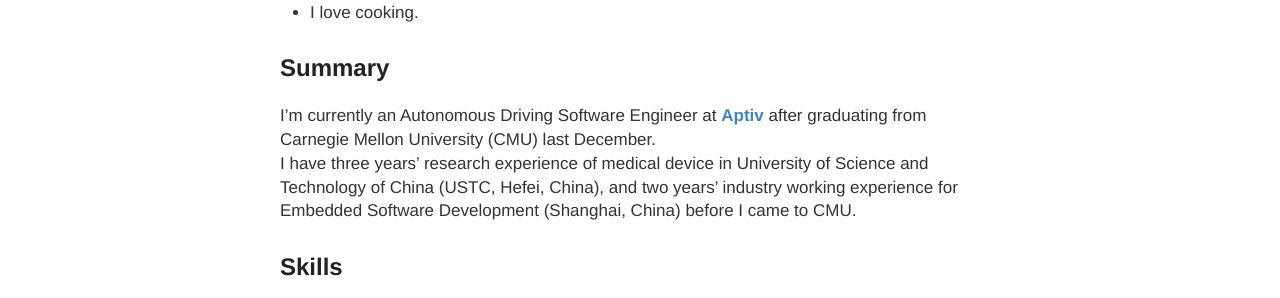
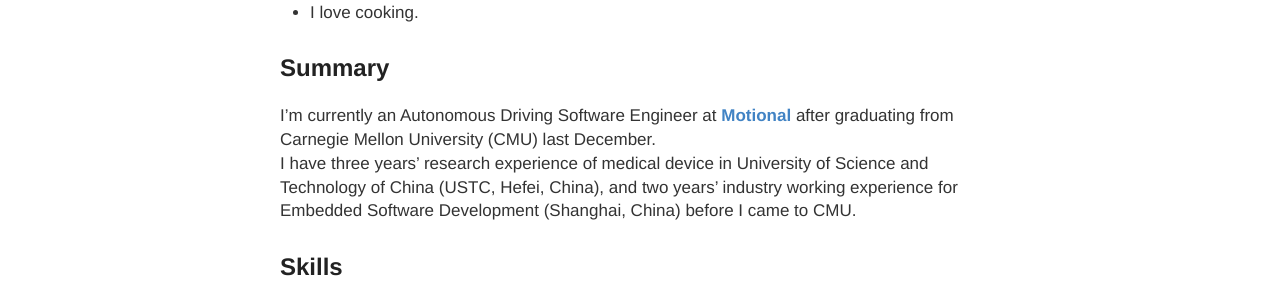
Before and after one commit to louis-xu-ustc/louis-xu-ustc.github.io, a Jekyll site: the page built from about.md, in a window 1280 px wide. Shown: the part 274-572 px from the top of the page. Built offline with Jekyll 4.4.1, drawn with Linux system fonts in a browser that asks for light colours.

Commit message:
update dead information

```diff
--- a/_config.yml
+++ b/_config.yml
@@ -9,7 +9,7 @@
 description: A guy loves coding, sports and cooking
 
 # URL of your avatar or profile pic (you could use your GitHub profile pic)
-avatar: https://www.automobil-produktion.de/assets/images/f/aptiv-2017-day-one-final-c8edba8f.jpg
+avatar: https://images.ctfassets.net/vz6nkkbc6q75/6jIBAahzUVW4jjIwgS3yPp/096a3bcf1ad0e63beaab0cd1b176d8bd/Ioniq_Motional_Lyft_branded.png?w=2000&fm=jpg
 
 # link to personal resume in GitHub
 resume: https://github.com/louis-xu-ustc/Resume/blob/master/Resume_Yunpeng_Xu.pdf
@@ -26,7 +26,7 @@
   flickr:
   github: louis-xu-ustc
   instagram:
-  linkedin: yunpeng-xu
+  linkedin: yunpengx
   pinterest:
   rss: # just type anything here for a working RSS icon
   twitter:
--- a/about.md
+++ b/about.md
@@ -9,7 +9,7 @@
 * I love cooking.
 
 ## Summary
-I'm currently an Autonomous Driving Software Engineer at [**Aptiv**](https://www.aptiv.com/) after graduating from Carnegie Mellon University (CMU) last December.
+I'm currently an Autonomous Driving Software Engineer at [**Motional**](https://motional.com/) after graduating from Carnegie Mellon University (CMU) last December.
 I have three years' research experience of medical device in University of Science and Technology of China (USTC, Hefei, China),
 and two years' industry working experience for Embedded Software Development (Shanghai, China) before I came to CMU.
 
```
